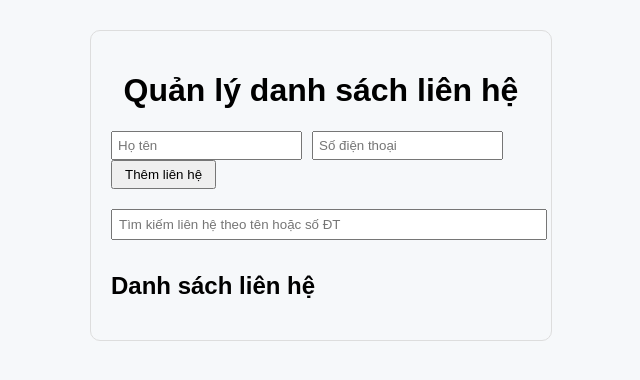
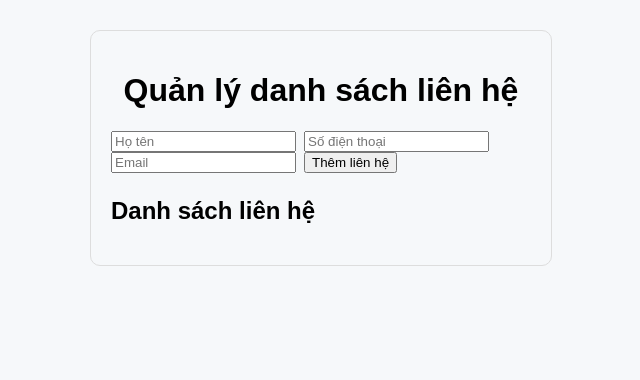
Before and after one commit to lehuy-123/contact-list-react, a React (Create React App) app: page / in a window 1280 px wide. Shown: the top 380 px of the page, without its empty margins (319-959 px from the left). Built offline with nearby package versions, Linux system fonts and the light colour scheme.

Commit message:
Thêm tính năng nhập và hiển thị Email trong danh sách liên hệ

```diff
--- a/src/App.js
+++ b/src/App.js
@@ -1,37 +1,65 @@
 import React, { useState } from "react";
-import AddContactForm from "./components/AddContactForm";
 import ContactList from "./components/ContactList";
 
 function App() {
   const [contacts, setContacts] = useState([]);
-  const [search, setSearch] = useState("");
+  const [name, setName] = useState("");
+  const [phone, setPhone] = useState("");
+  const [email, setEmail] = useState(""); // Thêm state email
 
-  const handleAddContact = (contact) => {
-    setContacts(prev => [...prev, contact]);
+  // Hàm thêm liên hệ mới
+  const handleAddContact = () => {
+    if (!name || !phone || !email) return alert("Vui lòng nhập đủ thông tin!");
+
+    setContacts(prev => [
+      ...prev,
+      { name, phone, email }
+    ]);
+    setName("");
+    setPhone("");
+    setEmail(""); // Reset trường email
   };
 
-  const handleDeleteContact = (index) => {
-    setContacts(prev => prev.filter((_, idx) => idx !== index));
+  // Hàm xóa liên hệ
+  const handleDeleteContact = index => {
+    setContacts(prev => prev.filter((_, i) => i !== index));
   };
-
-  // Lọc liên hệ theo từ khóa tìm kiếm
-  const filteredContacts = contacts.filter(c =>
-    c.name.toLowerCase().includes(search.toLowerCase()) ||
-    c.phone.includes(search)
-  );
 
   return (
     <div style={{ width: 420, margin: "30px auto", padding: 20, border: "1px solid #ddd", borderRadius: 10 }}>
       <h1 style={{ textAlign: "center" }}>Quản lý danh sách liên hệ</h1>
-      <AddContactForm onAdd={handleAddContact} />
       <input
         type="text"
-        placeholder="Tìm kiếm liên hệ theo tên hoặc số ĐT"
-        value={search}
-        onChange={e => setSearch(e.target.value)}
-        style={{ marginBottom: 12, width: "100%", padding: 6 }}
+        placeholder="Họ tên"
+        value={name}
+        onChange={e => setName(e.target.value)}
+        style={{ marginRight: 8 }}
       />
-      <ContactList contacts={filteredContacts} onDelete={handleDeleteContact} />
+      <input
+        type="text"
+        placeholder="Số điện thoại"
+        value={phone}
+        onChange={e => setPhone(e.target.value)}
+        style={{ marginRight: 8 }}
+      />
+      <input
+        type="email"
+        placeholder="Email"
+        value={email}
+        onChange={e => setEmail(e.target.value)}
+        style={{ marginRight: 8 }}
+      />
+      <button onClick={handleAddContact}>Thêm liên hệ</button>
+
+      <h2 style={{ marginTop: 24 }}>Danh sách liên hệ</h2>
+      <ul>
+        {contacts.map((c, idx) => (
+          <li key={idx}>
+            <b>{c.name}</b> - {c.phone} - {c.email}{" "}
+            <button onClick={() => handleDeleteContact(idx)}>Xóa</button>
+          </li>
+        ))}
+      </ul>
     </div>
   );
 }
--- a/src/components/AddContactForm.js
+++ b/src/components/AddContactForm.js
@@ -3,32 +3,41 @@ import React, { useState } from "react";
 function AddContactForm({ onAdd }) {
   const [name, setName] = useState("");
   const [phone, setPhone] = useState("");
+  const [email, setEmail] = useState(""); // Thêm email
 
-  const handleSubmit = (e) => {
+  const handleSubmit = e => {
     e.preventDefault();
-    if (!name || !phone) return;
-    onAdd({ name, phone });
+    if (!name || !phone || !email) return alert("Nhập đủ thông tin!");
+    onAdd({ name, phone, email });
     setName("");
     setPhone("");
+    setEmail("");
   };
 
   return (
-    <form onSubmit={handleSubmit} style={{ marginBottom: 20 }}>
+    <form onSubmit={handleSubmit} style={{ marginBottom: 16 }}>
       <input
         type="text"
         placeholder="Họ tên"
         value={name}
         onChange={e => setName(e.target.value)}
-        style={{ marginRight: 10, padding: 5 }}
+        style={{ marginRight: 8 }}
       />
       <input
         type="text"
         placeholder="Số điện thoại"
         value={phone}
         onChange={e => setPhone(e.target.value)}
-        style={{ marginRight: 10, padding: 5 }}
+        style={{ marginRight: 8 }}
       />
-      <button type="submit" style={{ padding: "5px 12px" }}>Thêm liên hệ</button>
+      <input
+        type="email"
+        placeholder="Email"
+        value={email}
+        onChange={e => setEmail(e.target.value)}
+        style={{ marginRight: 8 }}
+      />
+      <button type="submit">Thêm liên hệ</button>
     </form>
   );
 }
--- a/src/components/ContactList.js
+++ b/src/components/ContactList.js
@@ -7,7 +7,7 @@ function ContactList({ contacts, onDelete }) {
       <ul style={{ padding: 0 }}>
         {contacts.map((contact, idx) => (
           <li key={idx} style={{ marginBottom: 8, listStyle: "none" }}>
-            <strong>{contact.name}</strong> - {contact.phone}
+            <strong>{contact.name}</strong> - {contact.phone} - {contact.email}
             <button
               onClick={() => onDelete(idx)}
               style={{ marginLeft: 15, padding: "2px 8px" }}
```
